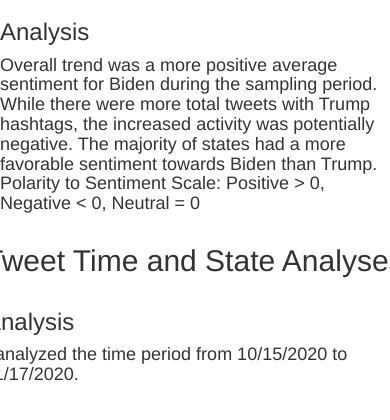
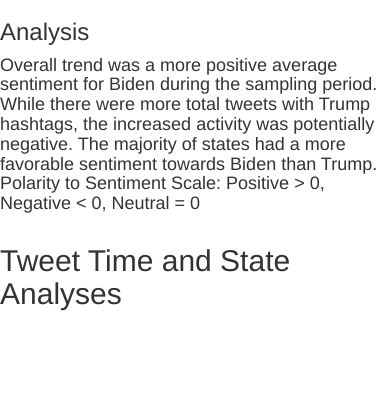
Before and after one commit to olivedisaster/Project-2, a Flask app: page / in a window 390 px wide; the page is wider, and only the part inside the window is pictured. Shown: the part 341-761 px from the top of that part. Run offline with Flask 2, Linux system fonts and the light colour scheme; data that the repository does not hold is empty; parts of the project's set-up code (start-up, migrations or seed data) failed here and were passed over; some libraries are stand-ins or nearby versions.

Commit message:
working copy

```diff
--- a/static/js/d3.js
+++ b/static/js/d3.js
@@ -173,7 +173,7 @@
   };
 
   var trace2 = {
-    x: data.map(row => row.state_code,
+    x: data.map(row => row.state_code),
     y: data.map(row => row.trump),
     name: 'Trump',
     type: 'bar',
--- a/templates/index.html
+++ b/templates/index.html
@@ -39,19 +39,19 @@
         Polarity to Sentiment Scale: Positive > 0, Negative < 0, Neutral = 0
       </h4>
     </div>
-  </div>
+
 
     <div class="row">
       <h2> Tweet Time and State Analyses</h2>
-      <div class="col-md-6">
+      <div class="col-md-12">
         <div id="timetweets"></div>
       </div>
-      <div class="col-md-6">
+      <!-- <div class="col-md-6">
         <div id="sttweets"></div>
       </div>
       <h3> Analysis </h3>
       <h4>I analyzed the time period from 10/15/2020 to 11/17/2020.
-      </h4>
+      </h4> -->
     </div>
   </div>
 
```
